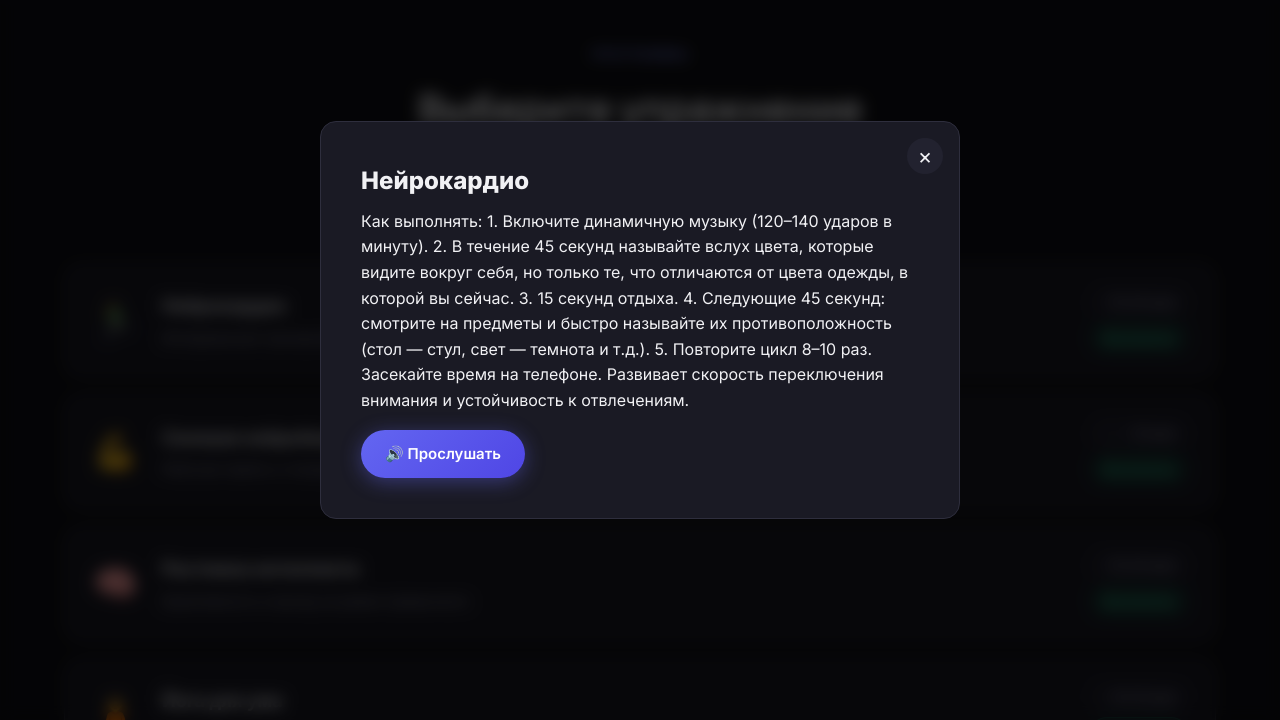
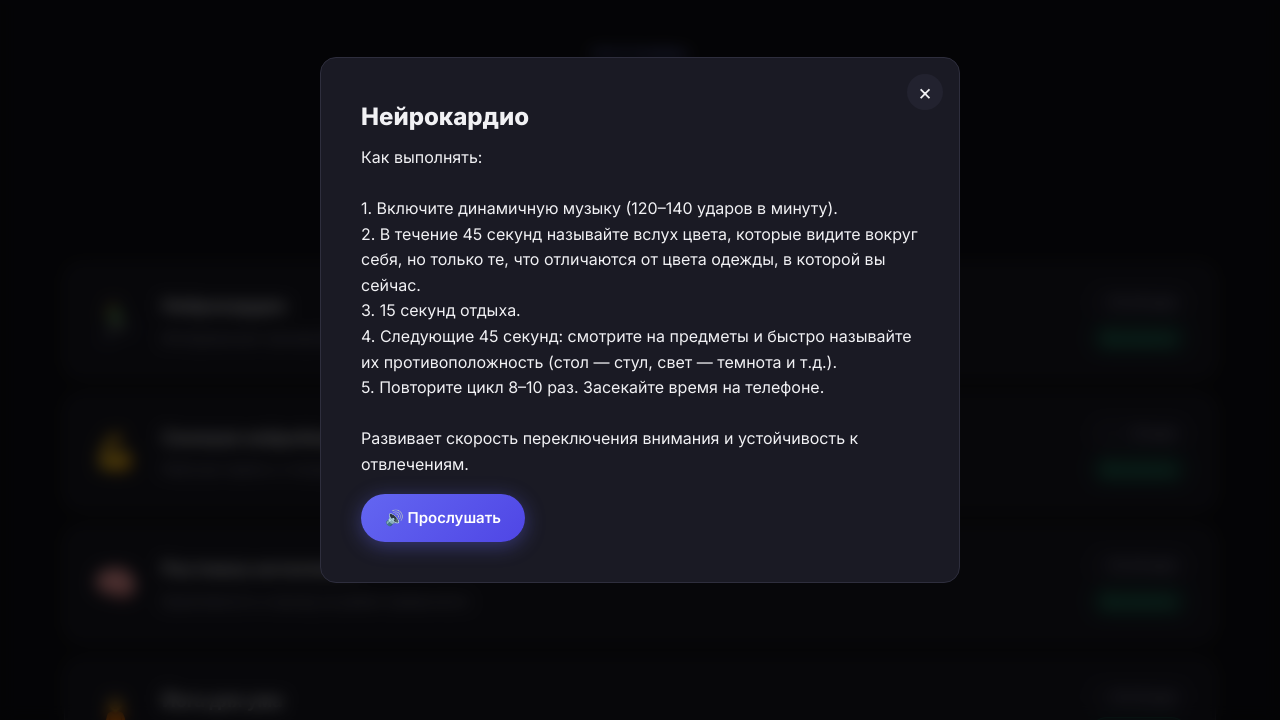
Before and after one commit to maxfaktorovich-pixel/neurogym, a plain HTML site: page index.html in a window 1280 px wide. Both pictures are taken after a click on the element 640 px from the left and 1852 px from the top of the page. Shown: the part 1532-2252 px from the top of the page. Drawn offline with Linux system fonts and the light colour scheme.

Commit message:
Translate durations and page title; keep exercise line breaks

```diff
--- a/index.html
+++ b/index.html
@@ -562,7 +562,7 @@
                 const title = (t.exercises && t.exercises[id]) ? t.exercises[id].title : ex.title;
                 document.getElementById('exTitle').textContent = title;
                 const textSource = (lang === 'en' && exercisesEN[id]) ? exercisesEN[id].text : ex.text;
-                document.getElementById('exContent').innerHTML = textSource.replace(/\\n/g, '<br>');
+                document.getElementById('exContent').innerHTML = textSource.replace(/\n/g, '<br>');
                 document.getElementById('exerciseModal').classList.add('open');
                 document.body.style.overflow = 'hidden';
                 const btn = document.getElementById('listenBtn');
@@ -658,7 +658,7 @@
                 const lang = localStorage.getItem('lang') || 'ru';
                 const artSource = (lang === 'en' && articlesEN[id]) ? articlesEN[id] : art;
                 document.getElementById('exTitle').textContent = artSource.title;
-                document.getElementById('exContent').innerHTML = artSource.text.replace(/\\n/g, '<br>');
+                document.getElementById('exContent').innerHTML = artSource.text.replace(/\n/g, '<br>');
                 document.getElementById('exerciseModal').classList.add('open');
                 document.body.style.overflow = 'hidden';
                 const btn = document.getElementById('listenBtn');
@@ -858,6 +858,11 @@
             const progDesc = document.querySelector('#programs .section-desc');
             if (progDesc) progDesc.textContent = t.programsDesc;
             document.querySelectorAll('.free-badge').forEach(el => el.textContent = t.free);
+            document.querySelectorAll('.duration').forEach(el => {
+                if (!el.dataset.base) el.dataset.base = el.textContent;
+                el.textContent = lang === 'en' ? el.dataset.base.replace(/мин/g, 'min') : el.dataset.base;
+            });
+            document.title = lang === 'en' ? 'Brain Fitness Club | NeuroGym' : 'Фитнес-клуб для мозга | NeuroGym';
             // Translate exercise cards
             document.querySelectorAll('.program-row').forEach(row => {
                 const id = row.dataset.id;
```
